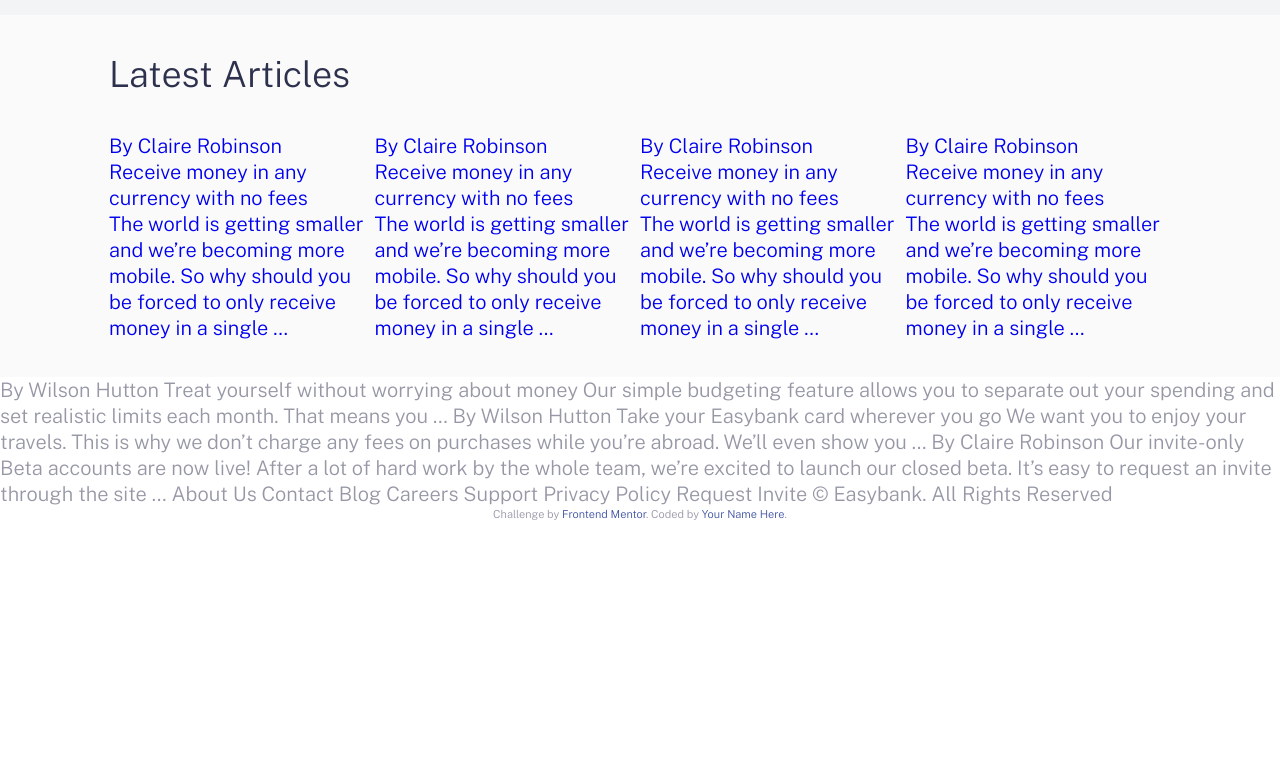
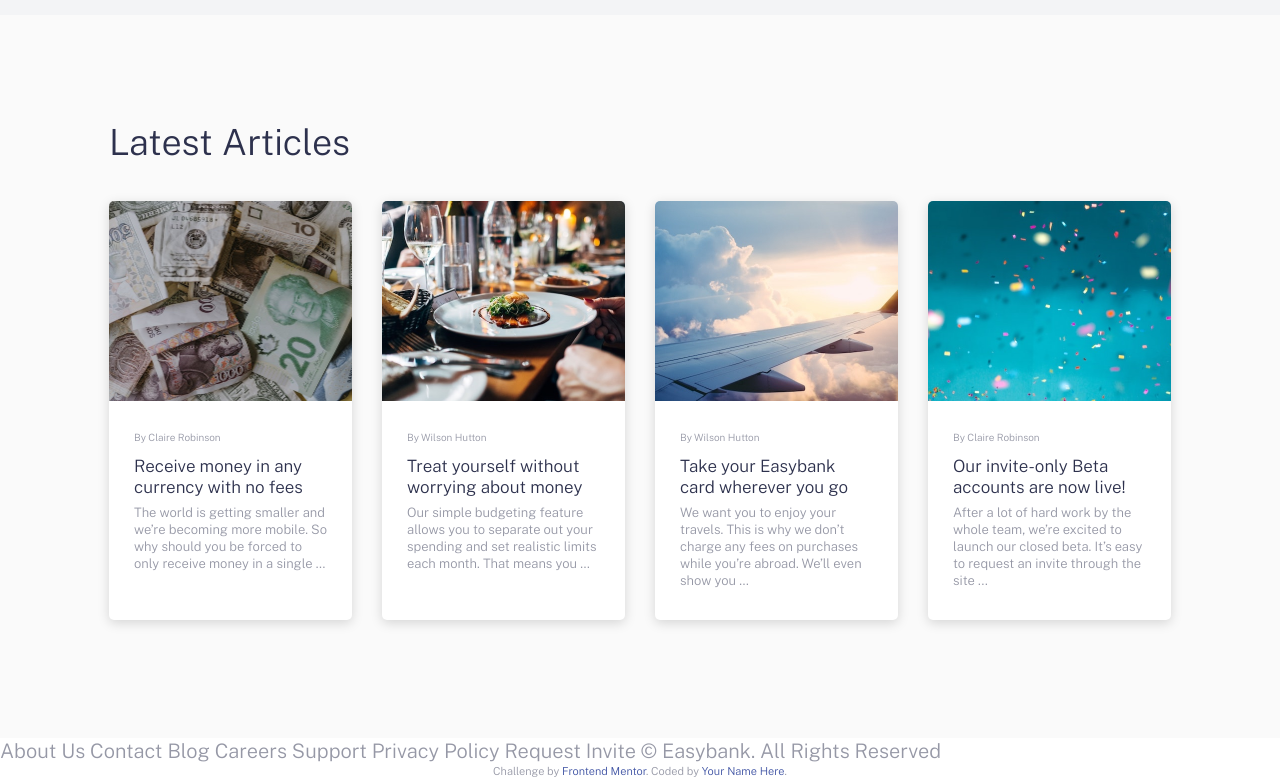
Before and after one commit to ulascan54/LandingPage-html-scss-js, a plain HTML site: page index.html in a window 1280 px wide. Shown: the part 1412-2190 px from the top of the page. Before the commit the page ends 1934 px from the top, so only its background shows below. Drawn offline with nearby package versions, Linux system fonts and the light colour scheme.

Commit message:
complate article sectio

```diff
--- a/app/scss/_article.scss
+++ b/app/scss/_article.scss
@@ -1,5 +1,13 @@
 .articles{
     background-color: $veryLightGray;
+    padding-top: 1.8125rem;
+    padding-bottom:  4rem;
+    @include breakpoint-up(large) {
+        padding-bottom:  5.125rem;
+    }
+    @include breakpoint-up(large) {
+        padding-top: 4.25rem;
+    }
 }
 
 .article{
@@ -10,6 +18,7 @@
 
     &__grid{
         display: grid;
+        gap: 1.875rem;
         grid-template-columns: 1fr;
         @include breakpoint-up(medium){
             grid-template-columns: repeat(2,1fr);
@@ -21,25 +30,57 @@
 
     &__item{
 
-    }
+        box-shadow: 0px 3px 12px rgba(0,0,0,0.15);
+        background-color: $white;
+        overflow: hidden;
+        border-radius:0.3125rem;
+        -webkit-border-radius:0.3125rem;
+        -moz-border-radius:0.3125rem;
+        -ms-border-radius:0.3125rem;
+        -o-border-radius:0.3125rem;
+        transition: all 150ms ease-in-out;
+        -webkit-transition: all 150ms ease-in-out;
+        -moz-transition: all 150ms ease-in-out;
+        -ms-transition: all 150ms ease-in-out;
+        -o-transition: all 150ms ease-in-out;
+        &:hover{
+            transform: scale(1.05);
+            -webkit-transform: scale(1.05);
+            -moz-transform: scale(1.05);
+            -ms-transform: scale(1.05);
+            -o-transform: scale(1.05);
+}
+}
 
     &__image{
+        height: 12.5rem;
+        background-size: cover;
+        background-repeat: no-repeat;
+        background-position: center center;
 
-    }
+}
 
     &__text{
-
+        padding:1.875rem 1.875rem 2.5rem 1.875rem;
+        color: $grayishBlue;
+        @include breakpoint-up(large){
+            padding:1.875rem 1.5625rem;
+        }
     }
 
     &__author{
-
+        font-size: 0.625rem;
+        margin-bottom: 0.75rem;
     }
 
     &__title{
-
+        font-size: 1.0625rem;
+        line-height: 1.2;
+        color:$darkBlue;
+        margin-bottom: 0.5rem;
     }
 
     &__description{
-
+        font-size: 0.8125rem;
     }
 }
--- a/index.html
+++ b/index.html
@@ -146,37 +146,37 @@
           </a>
 
           <a href='#' class="article__item">
-            <div class="article__image" style="background-image: url('/images/image-currency.jpg');"></div>
+            <div class="article__image" style="background-image: url('/images/image-restaurant.jpg');"></div>
             <div class="article__text">
-              <div class="article__author">By Claire Robinson</div>
-              <div class="article__title">Receive money in any currency with no fees</div>
+              <div class="article__author">By Wilson Hutton</div>
+              <div class="article__title">Treat yourself without worrying about money</div>
               <div class="article__description">
-                The world is getting smaller and we’re becoming more mobile. So why should you be
-                forced to only receive money in a single …
+                Our simple budgeting feature allows you to separate out your spending and set
+                realistic limits each month. That means you …
               </div>
             </div>
           </a>
 
           <a href='#' class="article__item">
-            <div class="article__image" style="background-image: url('/images/image-currency.jpg');"></div>
+            <div class="article__image" style="background-image: url('/images/image-plane.jpg');"></div>
             <div class="article__text">
-              <div class="article__author">By Claire Robinson</div>
-              <div class="article__title">Receive money in any currency with no fees</div>
+              <div class="article__author">By Wilson Hutton</div>
+              <div class="article__title">Take your Easybank card wherever you go</div>
               <div class="article__description">
-                The world is getting smaller and we’re becoming more mobile. So why should you be
-                forced to only receive money in a single …
+                We want you to enjoy your travels. This is why we don’t charge any fees on purchases
+                while you’re abroad. We’ll even show you …
               </div>
             </div>
           </a>
 
           <a href='#' class="article__item">
-            <div class="article__image" style="background-image: url('/images/image-currency.jpg');"></div>
+            <div class="article__image" style="background-image: url('/images/image-confetti.jpg');"></div>
             <div class="article__text">
               <div class="article__author">By Claire Robinson</div>
-              <div class="article__title">Receive money in any currency with no fees</div>
+              <div class="article__title">Our invite-only Beta accounts are now live!</div>
               <div class="article__description">
-                The world is getting smaller and we’re becoming more mobile. So why should you be
-                forced to only receive money in a single …
+                After a lot of hard work by the whole team, we’re excited to launch our closed beta.
+                  It’s easy to request an invite through the site ...
               </div>
             </div>
           </a>
@@ -187,35 +187,6 @@
 
   </section>
 
-
-
-
-
-
-
-
-
-
-
-
-
-
-
-
-  By Wilson Hutton
-  Treat yourself without worrying about money
-  Our simple budgeting feature allows you to separate out your spending and set
-  realistic limits each month. That means you …
-
-  By Wilson Hutton
-  Take your Easybank card wherever you go
-  We want you to enjoy your travels. This is why we don’t charge any fees on purchases
-  while you’re abroad. We’ll even show you …
-
-  By Claire Robinson
-  Our invite-only Beta accounts are now live!
-  After a lot of hard work by the whole team, we’re excited to launch our closed beta.
-  It’s easy to request an invite through the site ...
 
 
 
```
Also changed, not shown: app/scss/style.css, 1 other file.
